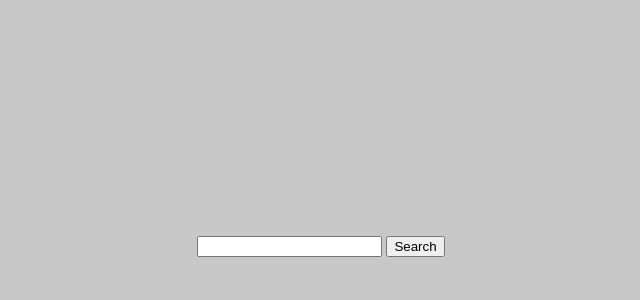
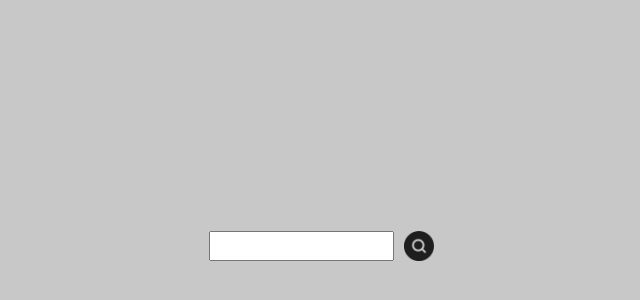
Before and after one commit to un1i1led/weatherApp, a website built with webpack: page dist/index.html in a window 1280 px wide. Shown: the part 154-454 px from the top of the page, without its empty margins (319-959 px from the left). Built offline with Linux system fonts and the light colour scheme; files that its build step writes are made by us from their sources.

Commit message:
Change searchBtn for a search image

```diff
--- a/src/index.js
+++ b/src/index.js
@@ -2,7 +2,7 @@ import './style.css';
 import { makeCall, loadImage, loadBackIcon } from './modules/getCity';
 import initUI from './modules/ui';
 
-const btn = document.querySelector('#btn-search');
+const btn = document.querySelector('.search-btn');
 const input = document.querySelector('#search');
 
 const checkSpaces = (string) => string.replace(' ', '+');
--- a/src/style.css
+++ b/src/style.css
@@ -87,3 +87,26 @@ body {
     width: 30px;
     cursor: pointer;
 }
+
+form {
+    display: flex;
+    gap: 10px;
+}
+
+.search {
+    height: 100px;
+    display: flex;
+    align-items: center;
+}
+
+.search-btn {
+    height: 30px;
+    width: 30px;
+    cursor: pointer;
+    opacity: 85%;
+    transition: 0.5s;
+}
+
+.search-btn:hover {
+    opacity: 100%;
+}
```
Also changed, not shown: dist/index.html, dist/main.js, src/img/search.png (added).
